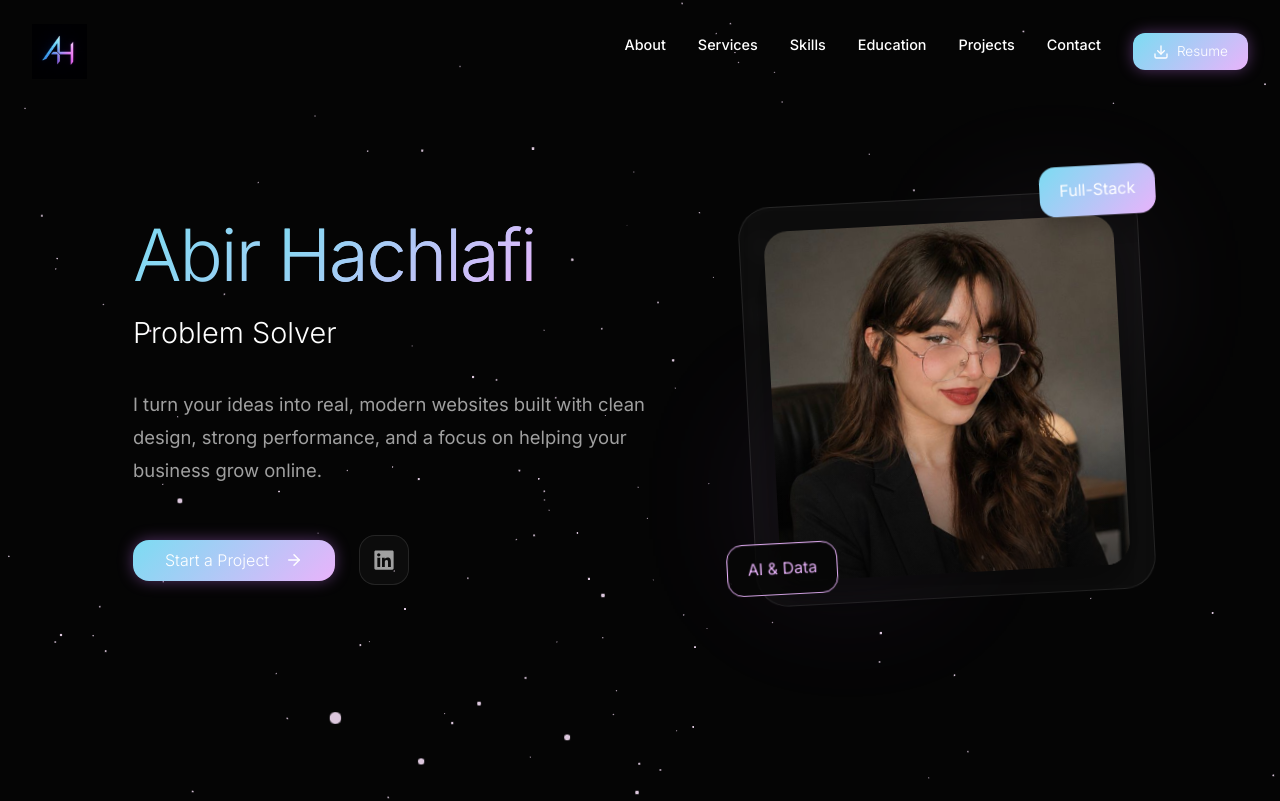
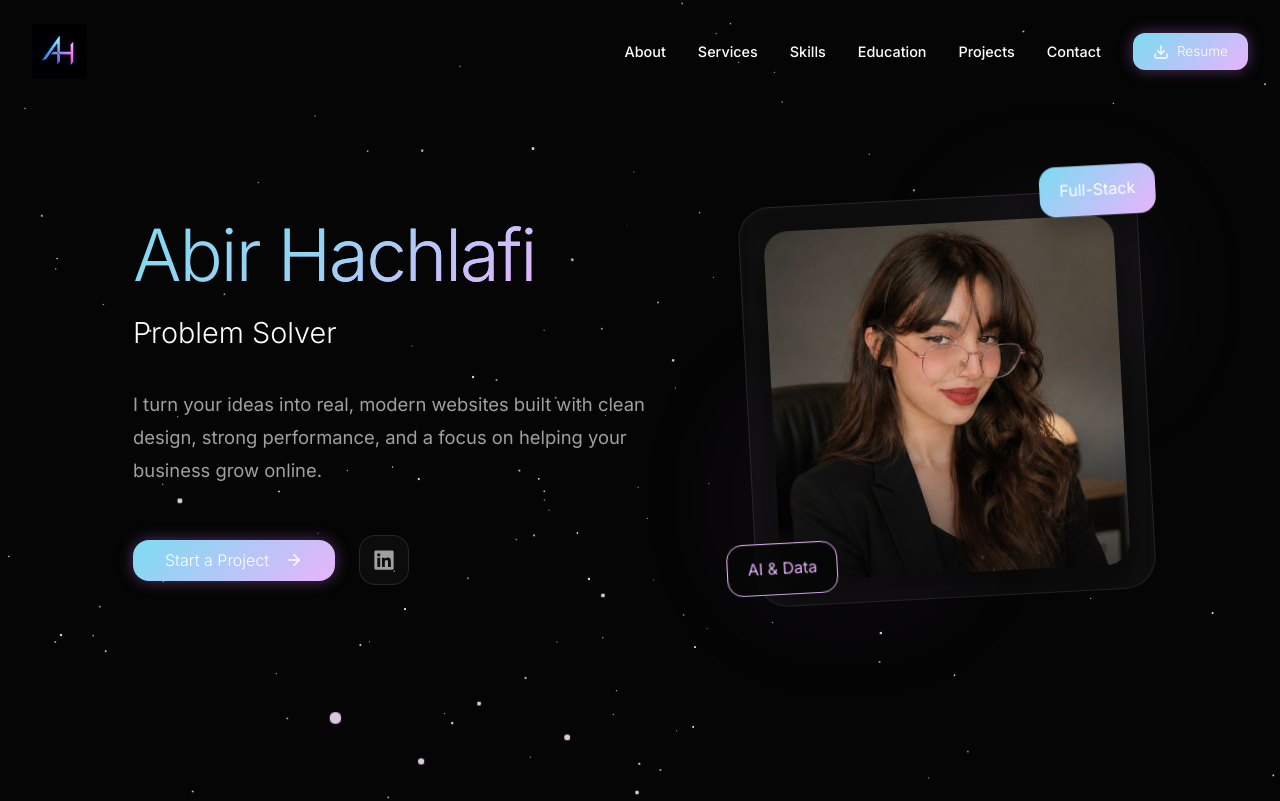
Before and after one commit to abir-dev0/abir, a React (Vite) app: page / in a window 1280 px wide. Shown: the top 801 px of the page. Built offline with nearby package versions, Linux system fonts and the light colour scheme.

Commit message:
Fix Resume button alignment in Navbar

```diff
--- a/src/components/Navbar.jsx
+++ b/src/components/Navbar.jsx
@@ -74,7 +74,7 @@ const Navbar = () => {
         </span>
       </Link>
 
-      <div className="desktop-nav" style={{ display: 'flex', gap: '2rem' }}>
+      <div className="desktop-nav" style={{ display: 'flex', gap: '2rem', alignItems: 'center' }}>
         {navLinks.map((link) => (
           <a
             key={link.name}
```
